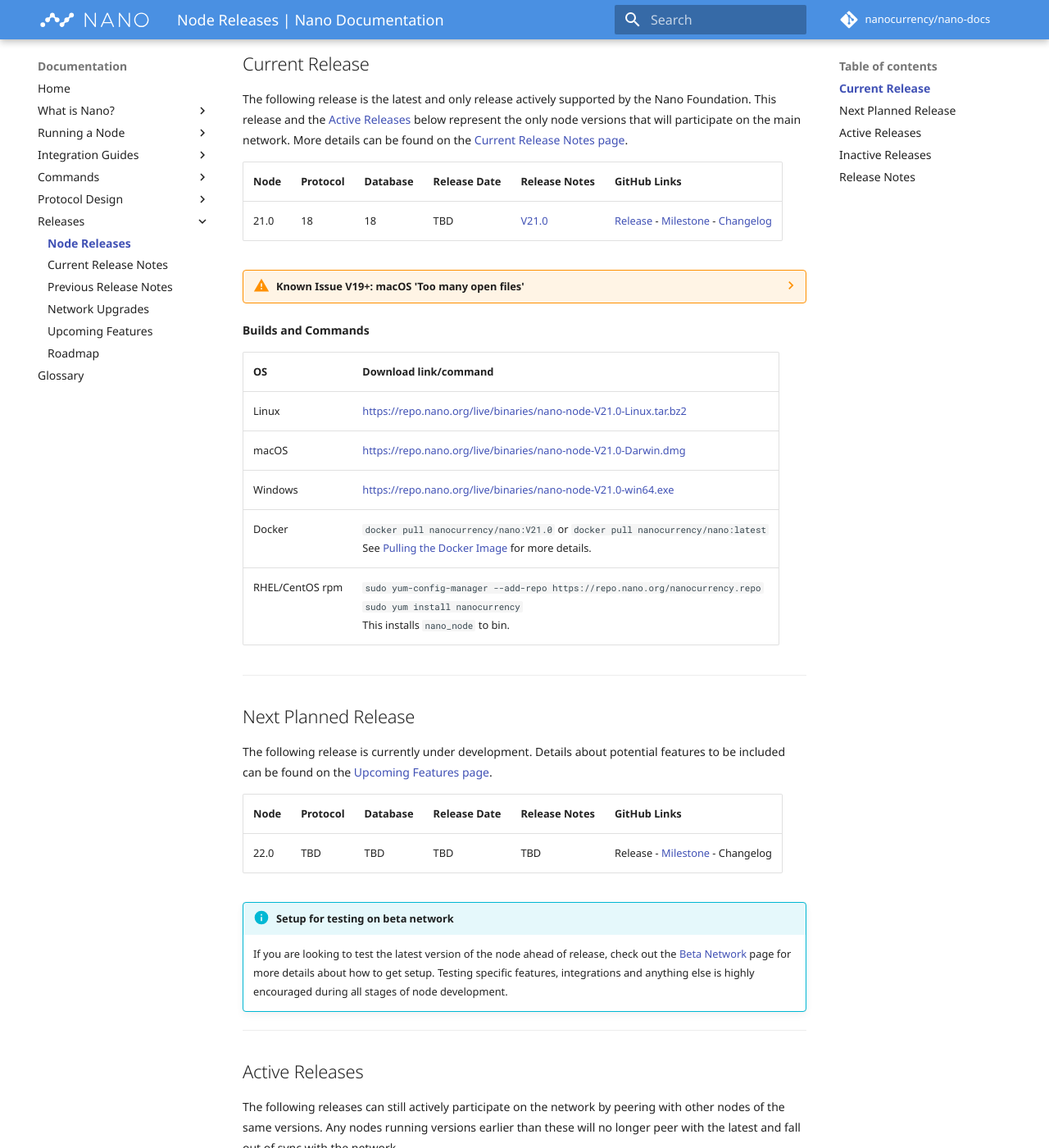
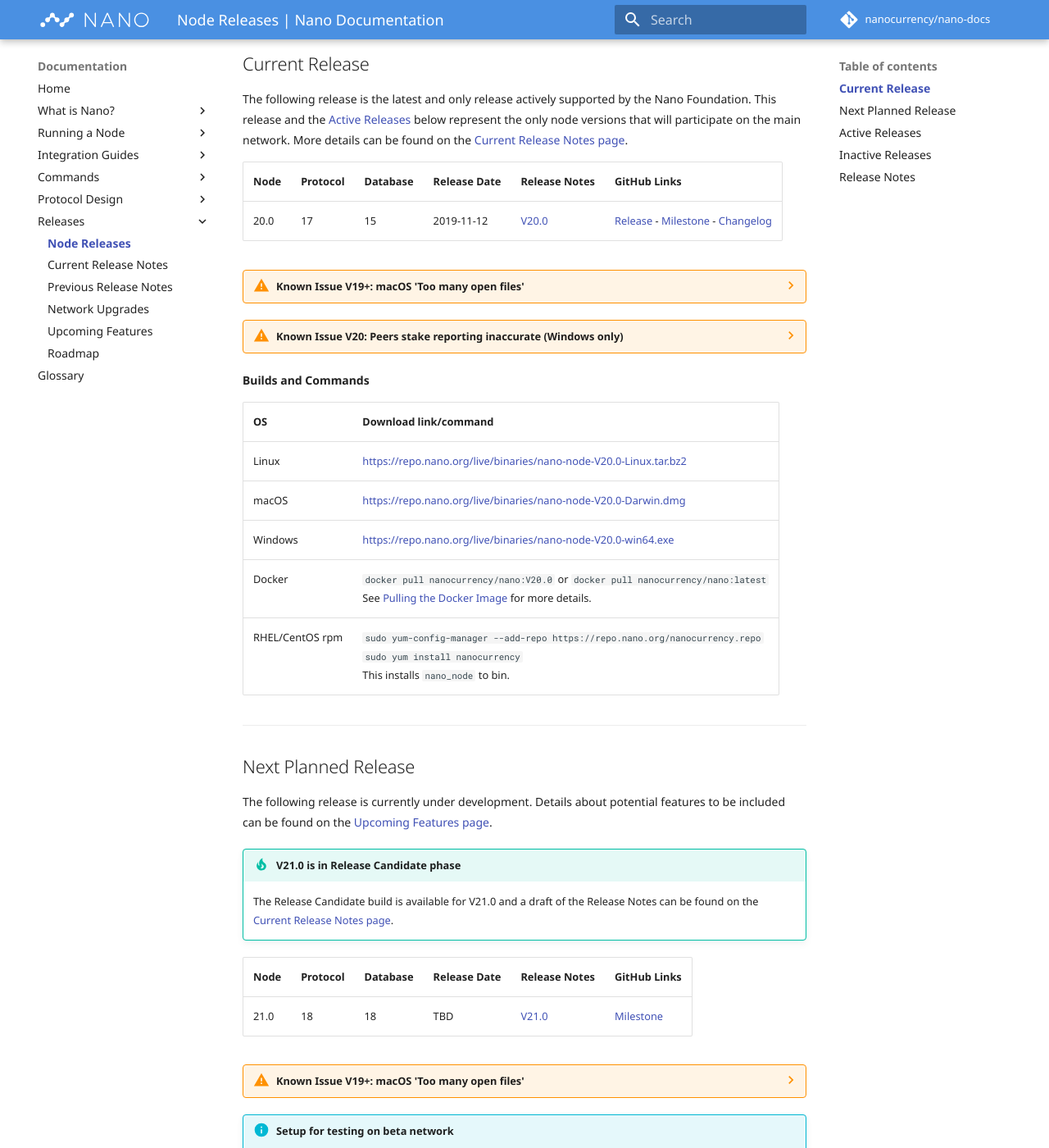
Before and after one commit to nanocurrency/nano-docs, an MkDocs documentation site: the page built from docs/releases/node-releases.md, in a window 1280 px wide and 1400 px high, scrolled down 242 px. Shown: the whole window at 82% size. Built offline with MkDocs 1.6.1 and Material for MkDocs 9.7.7, drawn with Linux system fonts in a browser that asks for light colours; comment, search, counter and statistics services are not loaded; some of the changed text lies outside the part shown.

Commit message:
Remove beta ledger file and clarify current builds on node release page

```diff
--- a/docs/releases/node-releases.md
+++ b/docs/releases/node-releases.md
@@ -8,9 +8,7 @@
 ## Current Release
 The following release is the latest and only release actively supported by the Nano Foundation. This release and the [Active Releases](#active-releases) below represent the only node versions that will participate on the main network. More details can be found on the [Current Release Notes page](/releases/current-release-notes).
 
---8<-- "release-details-v21-0.md"
-
---8<-- "known-issue-macos-too-many-open-files.md"
+--8<-- "release-details-v20-0.md"
 
 **Builds and Commands**
 
@@ -21,7 +19,10 @@
 ## Next Planned Release
 The following release is currently under development. Details about potential features to be included can be found on the [Upcoming Features page](/releases/upcoming-features).
 
---8<-- "release-details-v22-0.md"
+!!! tip "V21.0 is in Release Candidate phase"
+	The Release Candidate build is available for V21.0 and a draft of the Release Notes can be found on the [Current Release Notes page](/releases/current-release-notes).
+
+--8<-- "release-details-v21-0.md"
 
 --8<-- "setup-beta-testing.md"
 
@@ -32,11 +33,9 @@
 
 --8<-- "release-details-v20-0.md"
 
---8<-- "known-issue-peers-stake-reporting.md"
-
 --8<-- "release-details-v19-0.md"
 
---8<-- "known-issue-macos-too-many-open-files.md"
+--8<-- "release-details-v18-0.md"
 
 ---
 
@@ -47,7 +46,6 @@
 
 	| Node | Protocol | Database | Release Date | Release Notes | GitHub Links |
 	|              |   |               |              |               |              |
-	| 18.0 | 16 | 13 | 2019-02-21 || [Release](https://github.com/nanocurrency/nano-node/releases/tag/V18.0) - [Milestone](https://github.com/nanocurrency/nano-node/milestone/7) - [Changelog](https://github.com/nanocurrency/nano-node/compare/V17.1...V18.0) |
 	| 17.1 | 15 |  | 2018-12-21 || [Release](https://github.com/nanocurrency/nano-node/releases/tag/V17.1) - [Milestone](https://github.com/nanocurrency/nano-node/milestone/17) - [Changelog](https://github.com/nanocurrency/nano-node/compare/V17.0...V17.1) |
 	| 17.0 | 15 |  | 2018-12-18 || [Release](https://github.com/nanocurrency/nano-node/releases/tag/V17.0) - [Milestone](https://github.com/nanocurrency/nano-node/milestone/6) - [Changelog](https://github.com/nanocurrency/nano-node/compare/V16.3...V17.0) |
 	| 16.3 | 14 |  | 2018-11-20 || [Release](https://github.com/nanocurrency/nano-node/releases/tag/V16.3) - [Milestone](https://github.com/nanocurrency/nano-node/milestone/14) - [Changelog](https://github.com/nanocurrency/nano-node/compare/V16.2...V16.3) |
--- a/docs/snippets/current-release-build-links.md
+++ b/docs/snippets/current-release-build-links.md
@@ -1,7 +1,7 @@
 | OS | Download link/command |
 |----|---------------|
-| Linux | https://repo.nano.org/live/binaries/nano-node-V21.0-Linux.tar.bz2 |
-| macOS | https://repo.nano.org/live/binaries/nano-node-V21.0-Darwin.dmg |
-| Windows | https://repo.nano.org/live/binaries/nano-node-V21.0-win64.exe |
-| Docker | `docker pull nanocurrency/nano:V21.0` or `docker pull nanocurrency/nano:latest`<br />See [Pulling the Docker Image](/running-a-node/node-setup/#pulling-the-docker-image) for more details. |
+| Linux | https://repo.nano.org/live/binaries/nano-node-V20.0-Linux.tar.bz2 |
+| macOS | https://repo.nano.org/live/binaries/nano-node-V20.0-Darwin.dmg |
+| Windows | https://repo.nano.org/live/binaries/nano-node-V20.0-win64.exe |
+| Docker | `docker pull nanocurrency/nano:V20.0` or `docker pull nanocurrency/nano:latest`<br />See [Pulling the Docker Image](/running-a-node/node-setup/#pulling-the-docker-image) for more details. |
 | RHEL/CentOS rpm | `sudo yum-config-manager --add-repo https://repo.nano.org/nanocurrency.repo`<br />`sudo yum install nanocurrency`<br />This installs `nano_node` to bin. |
--- /dev/null
+++ b/docs/snippets/release-details-v18-0.md
@@ -0,0 +1,3 @@
+| Node | Protocol | Database | Release Date | Release Notes | GitHub Links |
+|      |          |          |              | 				|			   |
+| 18.0 | 16 | 13 | 2019-02-21 || [Release](https://github.com/nanocurrency/nano-node/releases/tag/V18.0) - [Milestone](https://github.com/nanocurrency/nano-node/milestone/7) - [Changelog](https://github.com/nanocurrency/nano-node/compare/V17.1...V18.0) |
--- a/docs/snippets/release-details-v19-0.md
+++ b/docs/snippets/release-details-v19-0.md
@@ -1,3 +1,5 @@
 | Node | Protocol | Database | Release Date | Release Notes | GitHub Links |
 |      |          |          |              | 				|			   |
 | 19.0 | 17       | 14       | 2019-07-11   | [V19.0](/releases/previous-release-notes/#v190) | [Release](https://github.com/nanocurrency/nano-node/releases/tag/V19.0) - [Milestone](https://github.com/nanocurrency/nano-node/milestone/9) - [Changelog](https://github.com/nanocurrency/nano-node/compare/V18.0...V19.0) |
+
+--8<-- "known-issue-macos-too-many-open-files.md"
--- a/docs/snippets/release-details-v20-0.md
+++ b/docs/snippets/release-details-v20-0.md
@@ -1,3 +1,7 @@
 | Node | Protocol | Database | Release Date | Release Notes | GitHub Links |
 |      |          |          |              | 				|			   |
 | 20.0 | 17       | 15       | 2019-11-12   | [V20.0](/releases/previous-release-notes/#v200) | [Release](https://github.com/nanocurrency/nano-node/releases/tag/V20.0) - [Milestone](https://github.com/nanocurrency/nano-node/milestone/10) - [Changelog](https://github.com/nanocurrency/nano-node/compare/V19.0...V20.0) |
+
+--8<-- "known-issue-macos-too-many-open-files.md"
+
+--8<-- "known-issue-peers-stake-reporting.md"
--- a/docs/snippets/release-details-v21-0.md
+++ b/docs/snippets/release-details-v21-0.md
@@ -1,3 +1,5 @@
 | Node | Protocol | Database | Release Date | Release Notes | GitHub Links |
 |      |          |          |              | 				|			   |
-| 21.0 | 18       | 18       | TBD          | [V21.0](/releases/current-release-notes) | [Release](https://github.com/nanocurrency/nano-node/releases/tag/V21.0) - [Milestone](https://github.com/nanocurrency/nano-node/milestone/18) - [Changelog](https://github.com/nanocurrency/nano-node/compare/V20.0...V21.0) |
+| 21.0 | 18       | 18       | TBD          | [V21.0](/releases/current-release-notes) | [Milestone](https://github.com/nanocurrency/nano-node/milestone/18) |
+
+--8<-- "known-issue-macos-too-many-open-files.md"
```
Also changed, not shown: docs/running-a-node/beta-network.md (+0 -10 lines).
